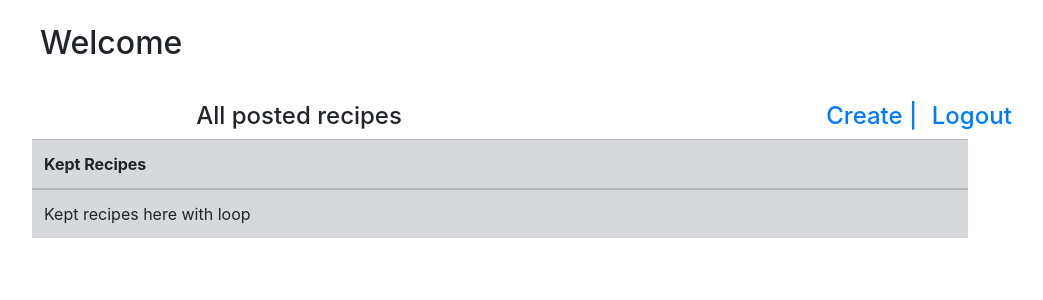
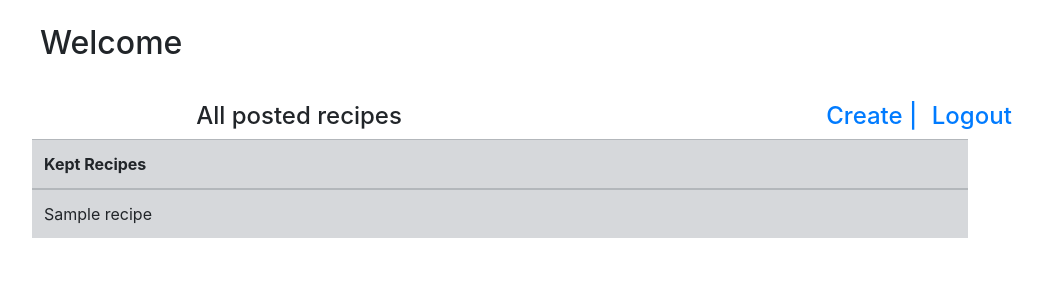
Before and after one commit to Garrett-Productions/python_mysql_recipes, a Python web app: template flask_app/templates/kept_recipes.html in a window 1280 px wide. Shown: the top 300 px of the page, without its empty margins (32-1075 px from the left). Run offline with Jinja, Linux system fonts and the light colour scheme; the template is opened without the code that fills it: most values are stand-ins (such as "Sample title", 1, 10 or a date in 2020); some libraries are stand-ins or nearby versions.

Commit message:
first commit

```diff
--- a/flask_app/templates/kept_recipes.html
+++ b/flask_app/templates/kept_recipes.html
@@ -22,11 +22,15 @@
             </tr>
         </thead>
         <tbody>
-            <tr>
-                <td>
-                    Kept recipes here with loop
-                </td>
-            </tr>
+            {% for recipe in recipe.kept_recipes %}
+                {% if recipe.id == recipe.kept_recipes.user_id in recipe.kept_recipes|map(attribute='id')%}
+                <tr>
+                    <td>
+                        {{recipe.name}}
+                    </td>
+                {% endif %}
+            {% endfor %}
+                </tr>
         </tbody>
     </table>
 </body>
```
